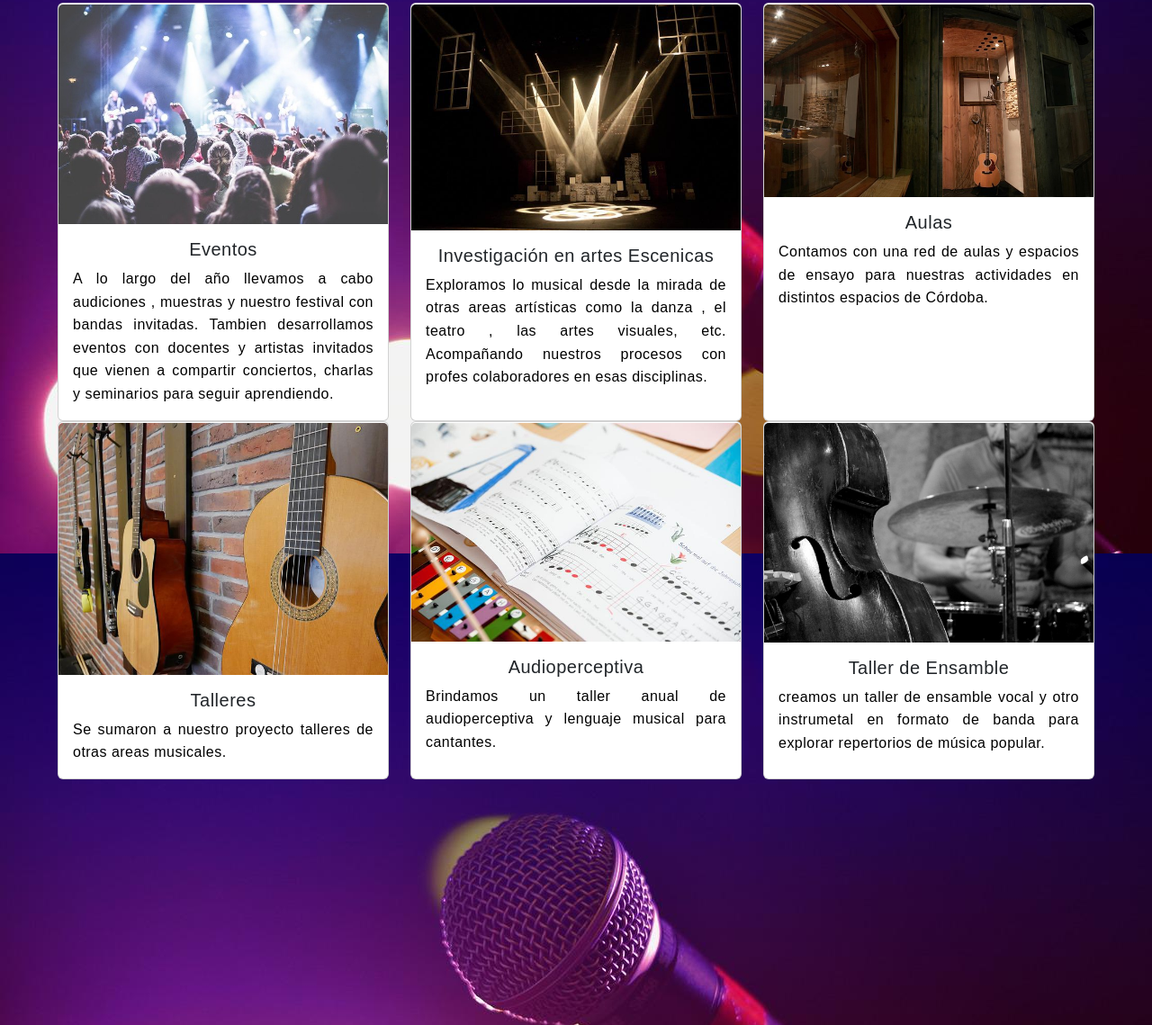
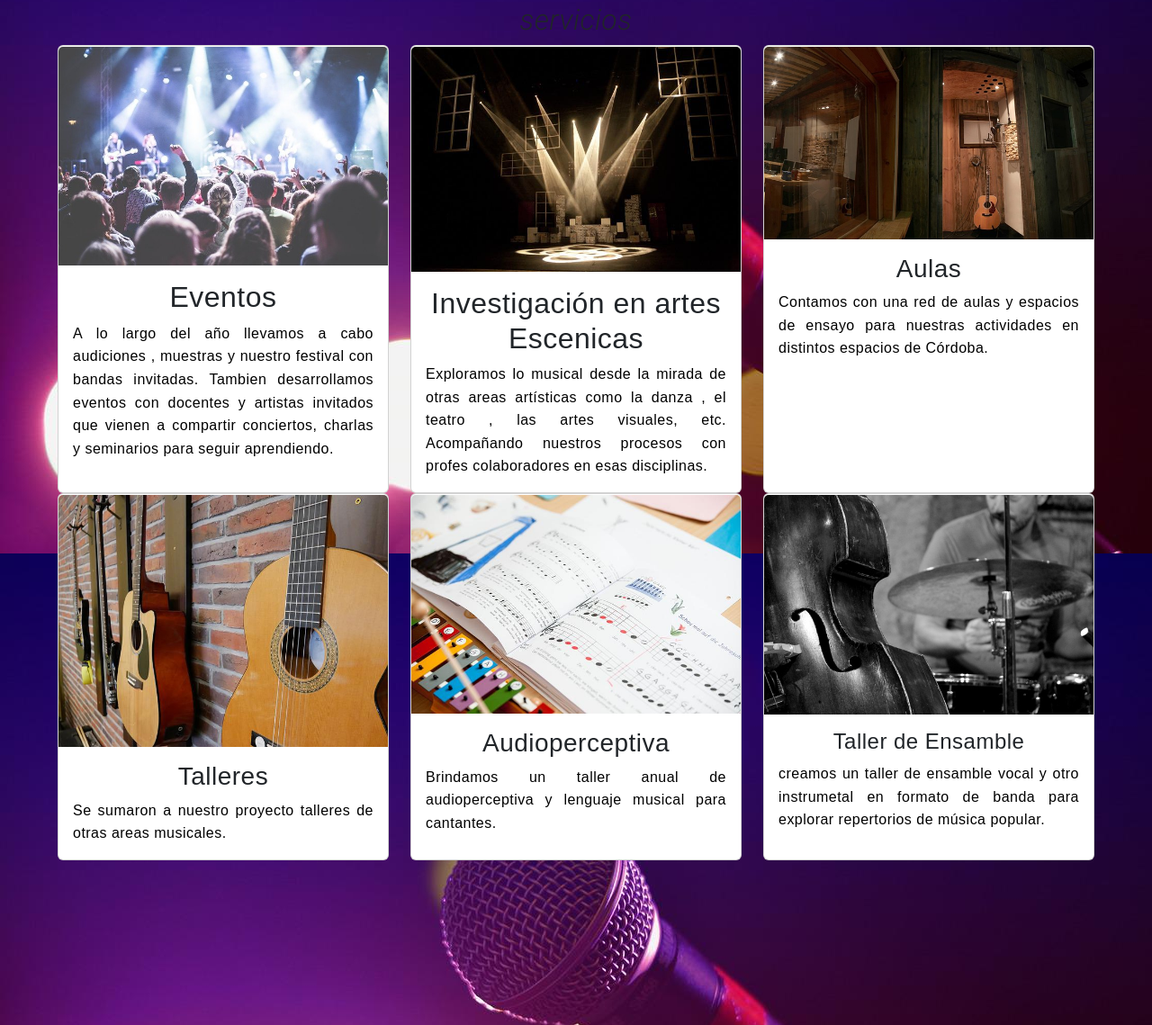
Before and after one commit to jazminlozanobosch/vozhabitada, a website: page pages/galeria.html in a window 1280 px wide. Shown: the part 238-1377 px from the top of the page at 90% size. Drawn offline with nearby package versions, Linux system fonts and the light colour scheme.

Commit message:
modificacion de etiquetas h de manera jerarquica  en html

```diff
--- a/pages/galeria.html
+++ b/pages/galeria.html
@@ -35,6 +35,7 @@
    <!--cuerpo principal-->
  <main class="seccionBootstrap">
      <div class="seccionBootstrap1">
+      <h1> servicios</h1>
 
         <!-- aca va una galeria de fotos con bootstrap crarrpusel o cards-->
 
@@ -44,7 +45,7 @@
                 <img src="../img/tarjetas/audicionesmuestra.jpg" class="card-img-top" alt="audiciones">
                 <div class="card-body">
 
-                  <h5 class="card-title">Eventos</h5>
+                  <h2 class="card-title">Eventos</h2>
 
                   <p class="card-text"> A lo largo del año llevamos a cabo audiciones , muestras y nuestro festival con bandas invitadas.
                   Tambien desarrollamos eventos con docentes y artistas invitados que vienen a compartir conciertos, charlas y seminarios para seguir aprendiendo.
@@ -57,7 +58,7 @@
               <div class="card h-100">
                 <img src="../img/tarjetas/salauditorio.jpg" class="card-img-top" alt="auditorio">
                 <div class="card-body">
-                  <h5 class="card-title"> Investigación en artes Escenicas</h5>
+                  <h2 class="card-title"> Investigación en artes Escenicas</h2>
                   <p class="card-text">Exploramos lo musical desde la mirada de otras areas artísticas como la danza , el teatro , las artes visuales, etc. Acompañando nuestros procesos con profes colaboradores en esas disciplinas.</p>
                 </div>
 
@@ -67,7 +68,7 @@
               <div class="card h-100">
                 <img src="../img/tarjetas/sala de ensayo.jpg" class="card-img-top" alt="Sala de ensayo">
                 <div class="card-body">
-                  <h5 class="card-title">Aulas</h5>
+                  <h3 class="card-title">Aulas</h3>
                   <p class="card-text"> Contamos con una red de aulas y espacios de ensayo para nuestras actividades en distintos espacios de Córdoba.</p>
                 </div>
 
@@ -80,7 +81,7 @@
               <div class="card h-100">
                 <img src="../img/tarjetas/instrumentos.jpg" class="card-img-top" alt="instrumentos">
                 <div class="card-body">
-                  <h5 class="card-title"> Talleres</h5>
+                  <h3 class="card-title"> Talleres</h3>
                   <p class="card-text">Se sumaron a nuestro proyecto talleres  de otras areas musicales.</p>
                 </div>
 
@@ -90,7 +91,7 @@
               <div class="card h-100">
                 <img src="../img/tarjetas/libros.jpg" class="card-img-top" alt="...">
                 <div class="card-body">
-                  <h5 class="card-title">Audioperceptiva</h5>
+                  <h3 class="card-title">Audioperceptiva</h3>
                   <p class="card-text">Brindamos un taller anual de audioperceptiva y lenguaje musical para cantantes. </p>
                 </div>
 
@@ -100,7 +101,7 @@
               <div class="card h-100">
                 <img src="../img/tarjetas/festival de jazz.jpg" class="card-img-top" alt=" festival de jazz">
                 <div class="card-body">
-                  <h5 class="card-title">Taller de Ensamble</h5>
+                  <h4 class="card-title">Taller de Ensamble</h4>
                   <p class="card-text"> creamos un taller de ensamble vocal y otro instrumetal en formato de banda para explorar repertorios de música popular. </p>
                 </div>
 
```
Also changed, not shown: package.json (added, +25 -0 lines), 2 other files.
